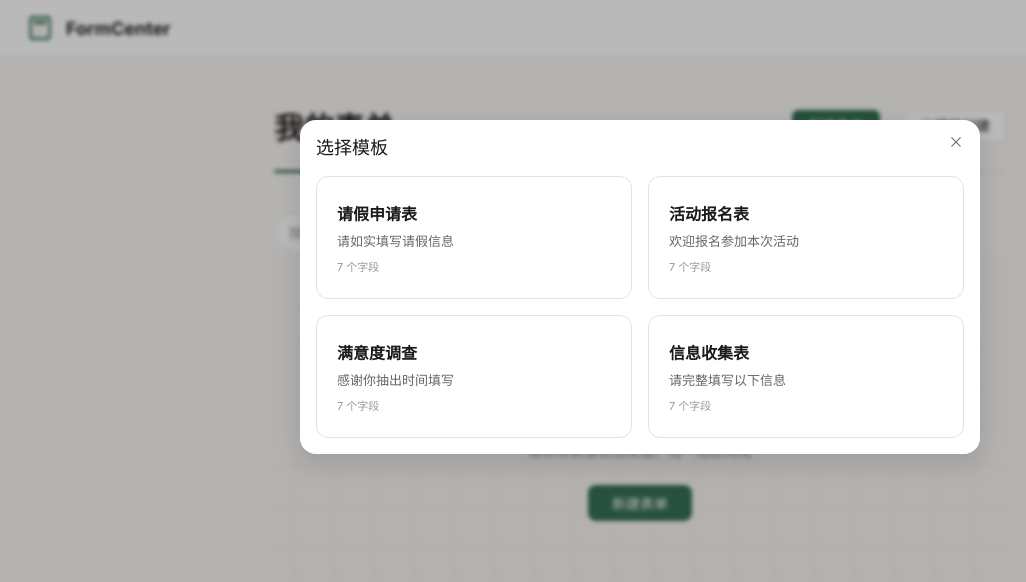
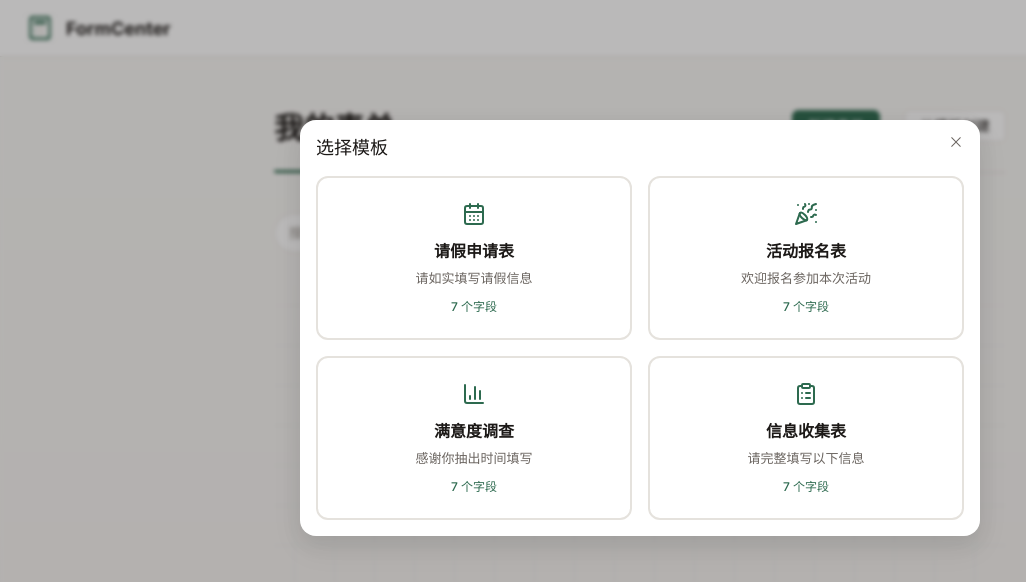
Before and after one commit to ZoHuan/FormCenter, a Vue app: page /forms in a window 1280 px wide. Both pictures are taken after a click on the button "从模板创建". Shown: the top 582 px of the page, without its empty margins (0-1026 px from the left). Built offline with nearby package versions, Linux system fonts and the light colour scheme.

Commit message:
refactor: 模板弹窗美化 — Lucide图标+绿色计数+2px边框+hover绿边

```diff
--- a/src/views/formList/FormListView.vue
+++ b/src/views/formList/FormListView.vue
@@ -80,6 +80,9 @@
     <el-dialog v-model="showTemplateDialog" title="选择模板" width="680px">
       <div class="template-grid">
         <div v-for="(tpl, key) in templates" :key="key" class="template-card" @click="handleTemplate(key)">
+          <div class="tpl-icon">
+            <component :is="tplIcons[key]" :size="24" />
+          </div>
           <div class="tpl-name">{{ tpl.title }}</div>
           <div class="tpl-desc">{{ tpl.description }}</div>
           <div class="tpl-count">{{ tpl.components.length }} 个字段</div>
@@ -97,7 +100,7 @@ import { useFormListStore } from '@/stores/formList'
 import { useFormSubmissionStore } from '@/stores/formSubmission'
 import { copyToClipboard } from '@/utils/clipboard'
 import { templates } from '@/utils/templates'
-import { Copy, CheckCircle, MoreHorizontal, Pencil, Send, Table2, RotateCcw, Trash2 } from 'lucide-vue-next'
+import { Copy, CheckCircle, MoreHorizontal, Pencil, Send, Table2, RotateCcw, Trash2, CalendarDays, PartyPopper, BarChart3, ClipboardList } from 'lucide-vue-next'
 import AppHeader from '@/components/common/AppHeader.vue'
 import LoadingState from '@/components/common/LoadingState.vue'
 import EmptyState from '@/components/common/EmptyState.vue'
@@ -107,6 +110,7 @@ const router = useRouter()
 const store = useFormListStore()
 const showTemplateDialog = ref(false)
 const copiedId = ref<string | null>(null)
+const tplIcons: Record<string, any> = { leave: CalendarDays, event: PartyPopper, survey: BarChart3, collect: ClipboardList }
 
 onMounted(() => store.init())
 
@@ -334,9 +338,13 @@ function handleReopen(row: FormSchema) {
 
 /* ── 模板弹窗 ── */
 .template-grid { display: grid; grid-template-columns: repeat(2, 1fr); gap: 16px; }
-.template-card { border: 1px solid var(--color-border); border-radius: var(--radius-lg); padding: 24px 20px; cursor: pointer; transition: all 0.2s ease-out; }
+.template-card {
+  border: 2px solid var(--color-border); border-radius: var(--radius-lg); padding: 24px 20px;
+  cursor: pointer; transition: all 0.2s ease-out; text-align: center;
+}
 .template-card:hover { border-color: var(--color-primary); box-shadow: var(--shadow-sm); transform: translateY(-2px); }
+.tpl-icon { color: var(--color-primary); margin-bottom: 12px; display: flex; justify-content: center; }
 .tpl-name { font-size: 16px; font-weight: 600; margin-bottom: 6px; }
-.tpl-desc { font-size: 13px; color: var(--color-text-secondary); margin-bottom: 8px; }
-.tpl-count { font-size: 11px; color: var(--color-text-muted); }
+.tpl-desc { font-size: 13px; color: var(--color-text-secondary); margin-bottom: 10px; }
+.tpl-count { font-size: 12px; color: var(--color-primary); font-weight: 500; }
 </style>
```
